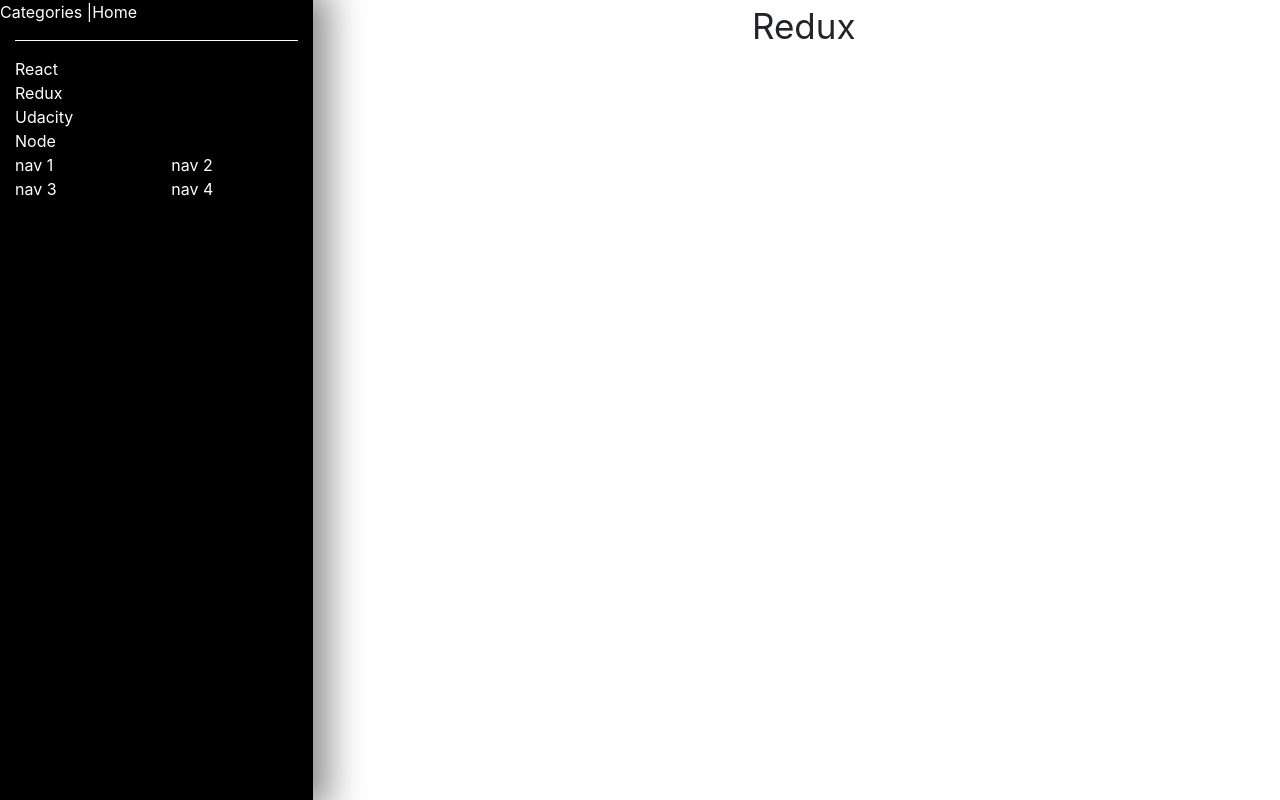
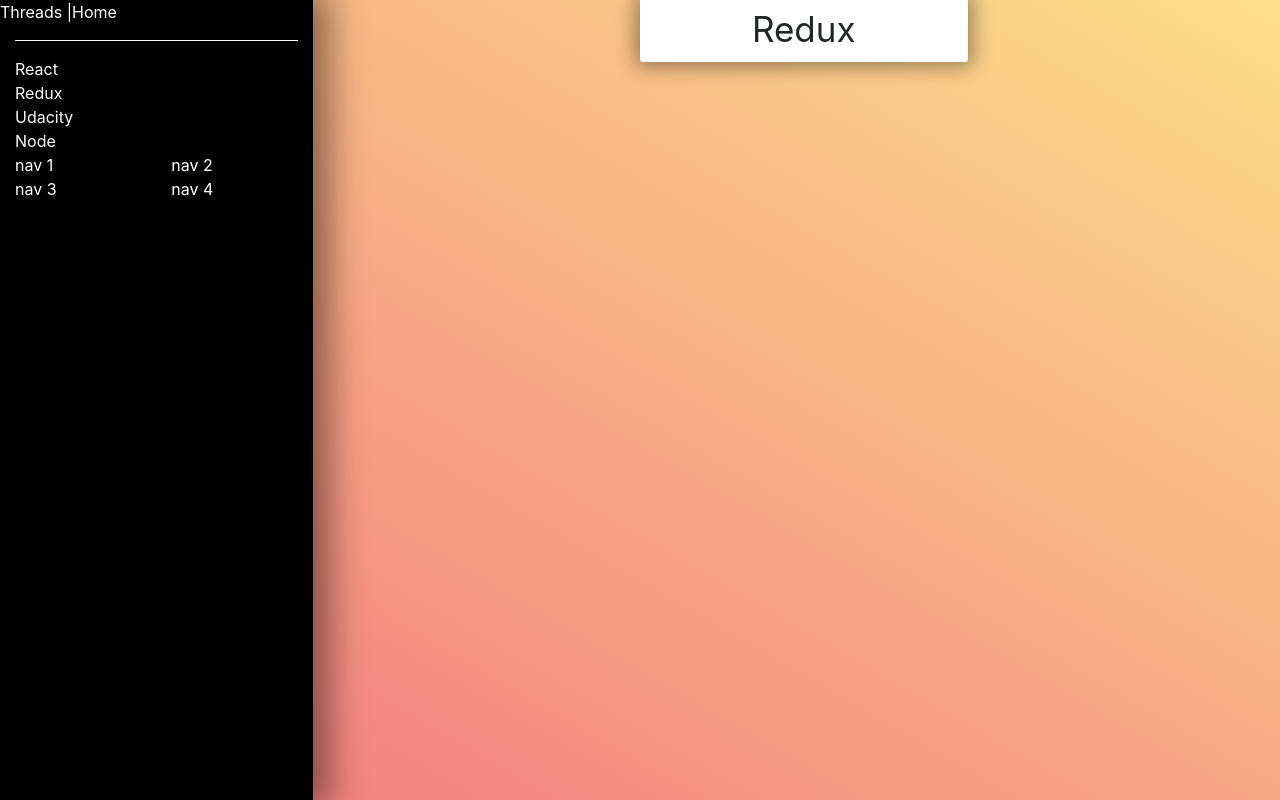
Before and after one commit to CHBaker/readables, a React (Create React App) app in the folder app/: page /redux in a window 1280 px wide. Built offline with nearby package versions, Linux system fonts and the light colour scheme.

Commit message:
STYLE: update categories
- add background & header

```diff
--- a/app/src/App.css
+++ b/app/src/App.css
@@ -5,3 +5,27 @@
 .nav-col {
     padding-right: 0 !important;
 }
+
+.react-category {
+    background: -webkit-linear-gradient(315deg, #5b247a 0%,#1bcedf 100%);
+    background: -o-linear-gradient(315deg, #5b247a 0%,#1bcedf 100%);
+    background: linear-gradient(135deg, #5b247a 0%,#1bcedf 100%);
+}
+
+.redux-category {
+    background: -webkit-linear-gradient(315deg, #fcdf8a 0%,#f38381 100%);
+    background: -o-linear-gradient(315deg, #fcdf8a 0%,#f38381 100%);
+    background: linear-gradient(210deg, #fcdf8a 0%,#f38381 100%);
+}
+
+.udacity-category {
+    background: -webkit-linear-gradient(315deg, #fc6076 0%,#ff9a44 100%);
+    background: -o-linear-gradient(315deg, #fc6076 0%,#ff9a44 100%);
+    background: linear-gradient(45deg, #fc6076 0%,#ff9a44 100%);
+}
+
+.node-category {
+    background: -webkit-linear-gradient(315deg, #209cff 0%,#68e0cf 100%);
+    background: -o-linear-gradient(315deg, #209cff 0%,#68e0cf 100%);
+    background: linear-gradient(135deg, #209cff 0%,#68e0cf 100%);
+}
--- a/app/src/App.js
+++ b/app/src/App.js
@@ -20,23 +20,31 @@ class App extends Component {
                     </div>
                 )} />
                 <Route exact path='/react' render={() => (
-                    <div className='col'>
-                        <Category title='React' />
+                    <div className='col react-category'>
+                        <Category
+                            title='React'
+                        />
                     </div>
                 )} />
                 <Route exact path='/redux' render={() => (
-                    <div className='col'>
-                        <Category title='Redux' />
+                    <div className='col redux-category'>
+                        <Category
+                            title='Redux'
+                        />
                     </div>
                 )} />
                 <Route exact path='/udacity' render={() => (
-                    <div className='col'>
-                        <Category title='Udacity' />
+                    <div className='col udacity-category'>
+                        <Category
+                            title='Udacity'
+                        />
                     </div>
                 )} />
                 <Route exact path='/Node' render={() => (
-                    <div className='col'>
-                        <Category title='Node' />
+                    <div className='col node-category'>
+                        <Category
+                            title='Node'
+                        />
                     </div>
                 )} />
             </div>
--- a/app/src/components/category/Category.js
+++ b/app/src/components/category/Category.js
@@ -8,17 +8,21 @@ class Category extends Component {
     }
 
     componentDidMount() {
-        this.setState({ title: this.props.title })
+        this.setState({
+            title: this.props.title
+        })
     }
 
     render() {
-        const { title } = this.state
+        const { title, category } = this.state
 
         return (
             <div className='row'>
-                <div className='title'>
-                    { this.props.title }
+                <div className='col'></div>
+                <div className='col title'>
+                    { title }
                 </div>
+                <div className='col'></div>
             </div>
         )
     }
--- a/app/src/components/category/category.css
+++ b/app/src/components/category/category.css
@@ -2,4 +2,16 @@
     text-align: center;
     font-size: 35px;
     width: 100%;
+    background: white;
+    padding-top: 3px;
+    padding-bottom: 6px;
+    border-bottom-left-radius: 3px;
+    border-bottom-right-radius: 3px;
+    box-shadow: 0px 0px 20px 5px #00000061;
 }
+
+.react-category {
+    background: -webkit-linear-gradient(315deg, #5b247a 0%,#1bcedf 100%);
+    background: -o-linear-gradient(315deg, #5b247a 0%,#1bcedf 100%);
+    background: linear-gradient(135deg, #5b247a 0%,#1bcedf 100%);
+}
--- a/app/src/components/nav/Nav.js
+++ b/app/src/components/nav/Nav.js
@@ -9,7 +9,7 @@ class Nav extends Component {
             <div className='nav'>
                 <div className='container'>
                     <div className='row menu-header'>
-                        Categories | <Link to='/'>Home</Link>
+                        Threads | <Link to='/'>Home</Link>
                     </div>
                     <hr />
                     <div className='container menu-options-row'>
```
